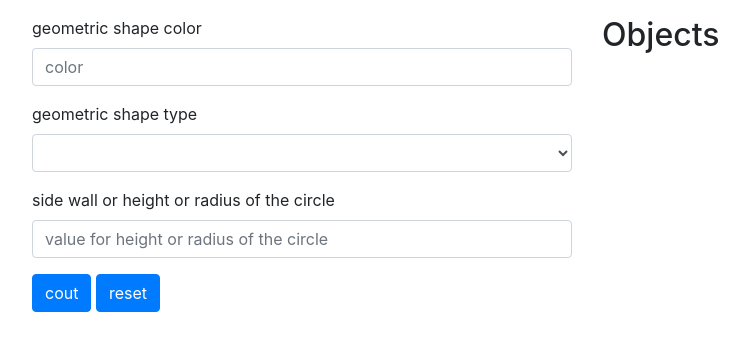
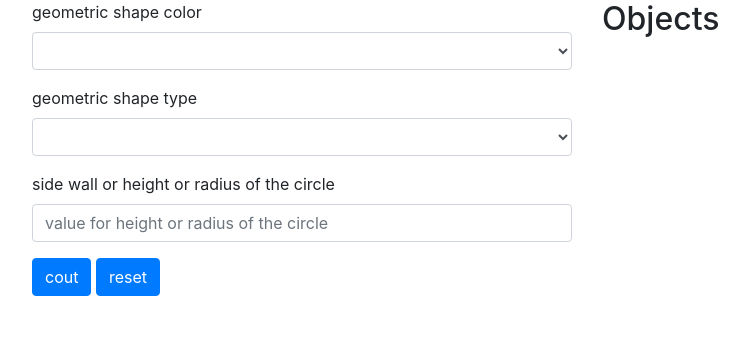
Before and after one commit to Stelmaszv/ntask, a PHP site: page / in a window 1280 px wide. Shown: the part 56-407 px from the top of the page, without its empty margins (53-802 px from the left). Run offline with PHP 8.4, Linux system fonts and the light colour scheme.

Commit message:
add final

```diff
--- a/index.html
+++ b/index.html
@@ -2,6 +2,7 @@
     <head>
         <link rel="stylesheet" href="https://stackpath.bootstrapcdn.com/bootstrap/4.3.1/css/bootstrap.min.css" integrity="sha384-ggOyR0iXCbMQv3Xipma34MD+dH/1fQ784/j6cY/iJTQUOhcWr7x9JvoRxT2MZw1T" crossorigin="anonymous">
         <link rel="stylesheet" href="style.css" >
+        <title>ntask</title>
     </head>
     <body>
         <nav class="navbar navbar-expand-lg navbar-light bg-light">
@@ -9,7 +10,7 @@
         </nav>
         <div class="container">
             <div>
-                <ul class="erroslist">
+                <ul class="erroslist alert alert alert-danger">
 
                 </ul>
             </div>
@@ -18,7 +19,12 @@
                     <form method="POST" class="form">
                         <div class="form-group">
                             <label for="exampleFormControlInput1">geometric shape color</label>
-                            <input type="text" class="form-control color" id="exampleFormControlInput1" placeholder="color" name="color">
+                            <select class="form-control color" id="exampleFormControlSelect1" name="geometricshapetype">
+                                    <option ></option>
+                                    <option>red</option>
+                                    <option>blue</option>
+                                    <option>green</option>
+                            </select>
                         </div>
                         <div class="form-group">
                             <label for="exampleFormControlSelect1"> geometric shape type </label>
--- a/main.js
+++ b/main.js
@@ -1,6 +1,7 @@
 const form=$(".form");
 const select=$(".type")
 const var2=$(".secundval")
+const erroslist=$(".erroslist")
 const PI=3.1415
 $(document).ready(function(){
     select.on("change", function(){
@@ -25,51 +26,75 @@ $(document).ready(function(){
 class item{
     constructor(data){
         this.data=data
+        this.mathcounter=0
     }
 }
 class colection{
     constructor(){
         this.objects=[]
         this.objectsList=$(".objectsList");
+        this.errorlistElement=$(".erroslist");
 
     }
     add(item){
-        this.mathcounter=0
         if(this.ifunique(item)){
             this.objects.push(item)
             this.showItems()
         }else{
-            this.errorlistElement=$(".erroslist");
             this.errorlistElement.html('')
+            this.errorlistElement.slideDown()
             this.errorlistElement.append('<li>This objects is not unique</li>')
         }
     }
     ifunique(el){
         let index=0
+        let color=false
+        let type=false
+        let v1=false
+        let v2=false
+        this.mathcounter=0
         for(let item of this.objects){
             if(this.objects[index].data.color==el.data.color ){
-                this.mathcounter++
+                color=true
             }
             if(this.objects[index].data.type==el.data.type){
-                this.mathcounter++
+                type=true
             }
             if(this.objects[index].data.v1==el.data.v1){
-                this.mathcounter++
+                v1=true
             }
             if(this.objects[index].data.v2==el.data.v2){
-                this.mathcounter++
+                v2=true
             }
             index=index+1
         }
-        if(this.mathcounter==4){
+        if(color && type && v1  && type!=1){
+            return false
+        }
+        if(color && type && v1 && v2 && type==1){
             return false
         }
         return true
     }
     showItems(){
+        this.errorlistElement.slideUp()
         this.objectsList.html('')
+        this.errorlistElement.html('')
         for(let item of this.objects){
-            this.objectsList.append( '<li><span>color:<b>'+item.data.color+'</b>,type:<b>'+item.data.type+'</b>,v1:<b>'+item.data.v1+'</b>,v2:<b>'+item.data.v2+'</b>,surfacearea:<b>'+item.data.surfacearea+'</b></span></li>' )
+            this.objectsList.append( '<li><span>color:<b>'+item.data.color+'</b>,type:<b>'+this.convertInt(item.data.type)+'</b>,v1:<b>'+item.data.v1+'</b>,v2:<b>'+item.data.v2+'</b>,surfacearea:<b>'+item.data.surfacearea+'</b></span></li>' )
+        }
+    }
+    convertInt(el){
+        switch(el){
+            case '0':
+                return 'square'
+            break
+            case '1':
+                return 'rectangle'
+            break
+            case '2':
+                return 'circle'
+            break
         }
     }
 }
@@ -99,7 +124,6 @@ class maincount{
     constructor(select,colection,form){
         let objects = [new countSquare,new countRectangle,new countCircle]
         let surfacearea=objects[select.val()].count()
-
         colection.add(new item({'color':$(".color").val(),'type':$(".type").val(),'v1':$(".v1").val(),'v2':$(".v2").val(),'surfacearea':surfacearea}))
     }
 }
@@ -144,6 +168,7 @@ class validate{
        return false
     }
     showEroor(){
+        this.errorlistElement.slideDown()
         this.errorlistElement.html('')
         for(let item of this.errorlist){
             this.errorlistElement.append( '<li>'+item+'</li>' )
--- a/style.css
+++ b/style.css
@@ -1,3 +1,9 @@
 .secundval{
     display: none;
 }
+.erroslist>li>span>b{
+    margin-right: 10px;
+}
+.erroslist{
+    display: none;
+}
```
